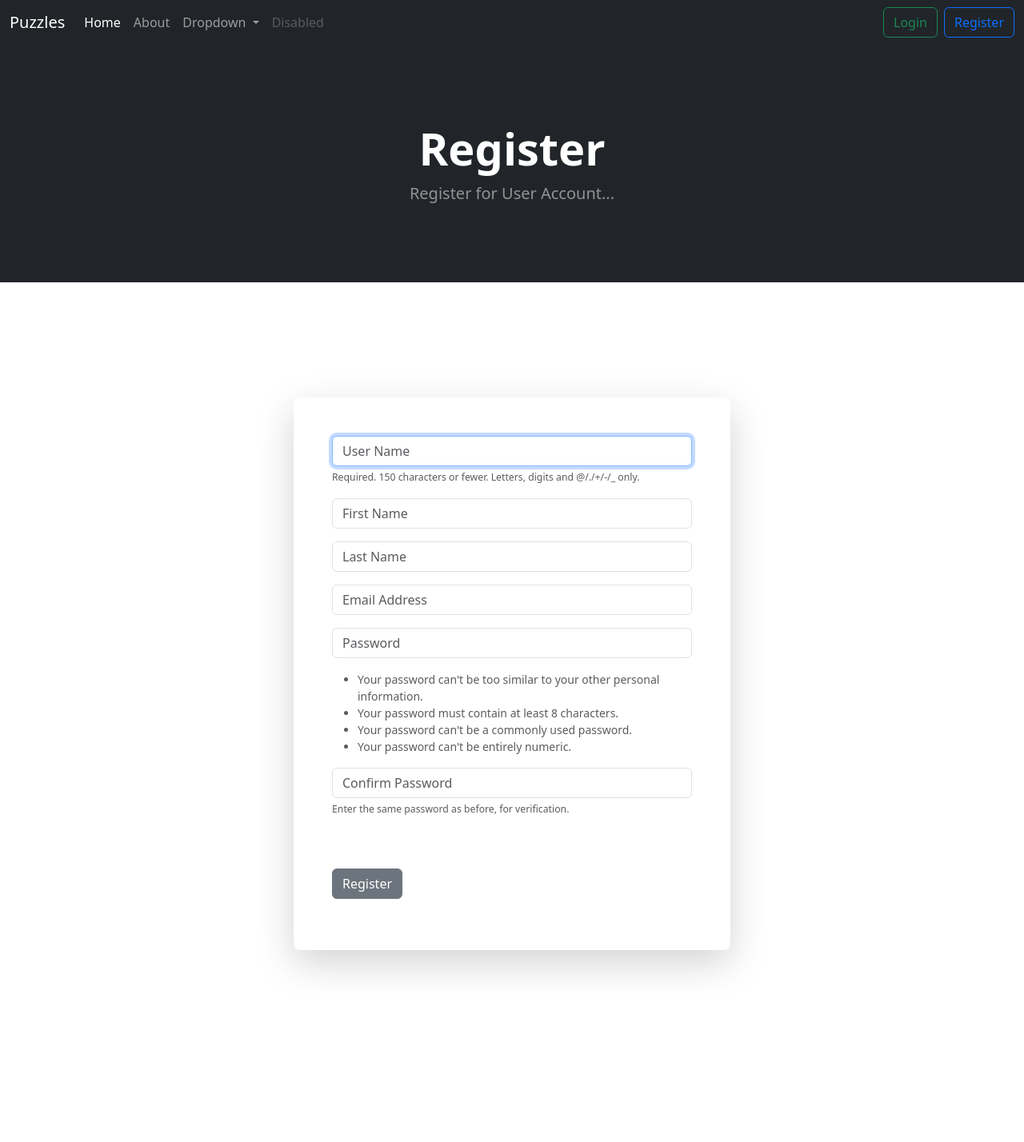
After one commit to VigneshvijayMohan/Puzzles-Django, a Django app: page /register/ in a window 1280 px wide. The commit adds this page. Shown: the top 1428 px of the page at 80% size. Run offline with Django 4.2, Linux system fonts and the light colour scheme.

Commit message:
Register page added

```diff
--- /dev/null
+++ b/puzzles/quiz/forms.py
@@ -0,0 +1,32 @@
+from django.contrib.auth.models import User
+from django.contrib.auth.forms import UserCreationForm
+from django import forms
+
+
+
+class SignUpForm(UserCreationForm):
+	email = forms.EmailField(label="", widget=forms.TextInput(attrs={'class':'form-control', 'placeholder':'Email Address'}))
+	first_name = forms.CharField(label="", max_length=100, widget=forms.TextInput(attrs={'class':'form-control', 'placeholder':'First Name'}))
+	last_name = forms.CharField(label="", max_length=100, widget=forms.TextInput(attrs={'class':'form-control', 'placeholder':'Last Name'}))
+
+	class Meta:
+		model = User
+		fields = ('username', 'first_name', 'last_name', 'email', 'password1', 'password2')
+
+	def __init__(self, *args, **kwargs):
+		super(SignUpForm, self).__init__(*args, **kwargs)
+
+		self.fields['username'].widget.attrs['class'] = 'form-control'
+		self.fields['username'].widget.attrs['placeholder'] = 'User Name'
+		self.fields['username'].label = ''
+		self.fields['username'].help_text = '<span class="form-text text-muted"><small>Required. 150 characters or fewer. Letters, digits and @/./+/-/_ only.</small></span>'
+
+		self.fields['password1'].widget.attrs['class'] = 'form-control'
+		self.fields['password1'].widget.attrs['placeholder'] = 'Password'
+		self.fields['password1'].label = ''
+		self.fields['password1'].help_text = '<ul class="form-text text-muted small"><li>Your password can\'t be too similar to your other personal information.</li><li>Your password must contain at least 8 characters.</li><li>Your password can\'t be a commonly used password.</li><li>Your password can\'t be entirely numeric.</li></ul>'
+
+		self.fields['password2'].widget.attrs['class'] = 'form-control'
+		self.fields['password2'].widget.attrs['placeholder'] = 'Confirm Password'
+		self.fields['password2'].label = ''
+		self.fields['password2'].help_text = '<span class="form-text text-muted"><small>Enter the same password as before, for verification.</small></span>'
--- a/puzzles/quiz/templates/quiz/navbar.html
+++ b/puzzles/quiz/templates/quiz/navbar.html
@@ -33,7 +33,7 @@
           <a class="btn btn-outline-danger me-2" href="{% url "logout" %}" role="button">Logout</a>
         {% else %}
           <a class="btn btn-outline-success me-2" href="{% url "login" %}" role="button">Login</a>
-          <a class="btn btn-outline-primary" href="#" role="button">Register</a>
+          <a class="btn btn-outline-primary" href="{% url "register" %}" role="button">Register</a>
         {% endif %}
       </div>
     </div>
--- /dev/null
+++ b/puzzles/quiz/templates/quiz/register.html
@@ -0,0 +1,44 @@
+{% extends 'quiz/base.html' %}
+{% block content %}
+
+<!-- Header-->
+<header class="bg-dark py-5">
+    <div class="container px-4 px-lg-5 my-5">
+        <div class="text-center text-white">
+            <h1 class="display-4 fw-bolder">Register</h1>
+            <p class="lead fw-normal text-white-50 mb-0">Register for User Account...</p>
+        </div>
+    </div>
+</header>
+<br/><br/>
+<br/><br/>
+<br/><br/>
+
+<div class="container">
+    <div class="row justify-content-center">
+        <div class="col-lg-6">
+            <div class="card border-0 rounded-3 shadow-lg p-5">
+                <form method="POST" action="{% url 'register' %}" class="mb-3">
+
+                    {% csrf_token %}
+
+                    {{form.as_p}}
+                    <br/><br/>
+                    <button type= "submit" class = "btn btn-secondary">
+                        Register
+                    </button>
+
+                </form>
+            </div>
+        </div>
+    </div>
+</div>
+<br/><br/>
+<br/><br/>
+<br/><br/>
+<br/><br/>
+<br/><br/>
+<br/><br/>
+<br/><br/>
+
+{% endblock %}
--- a/puzzles/quiz/urls.py
+++ b/puzzles/quiz/urls.py
@@ -8,5 +8,6 @@ urlpatterns = [
     path("page/", views.page, name="page"),
     path("login/",views.login_user, name = "login" ),
     path("logout/",views.logout_user, name = "logout" ),
+    path("register/",views.register_user, name = "register" ),
 
 ]
--- a/puzzles/quiz/views.py
+++ b/puzzles/quiz/views.py
@@ -2,6 +2,7 @@ from django.shortcuts import render, redirect
 from django.contrib.auth import authenticate, login, logout
 from .models import Question, Category
 from django.contrib import messages
+from .forms import SignUpForm
 # Create your views here.
 
 
@@ -56,3 +57,24 @@ def logout_user(request):
 	logout(request)
 	messages.success(request, ("You have been logged out...Thanks for stopping by..."))
 	return redirect('home')
+
+
+def register_user(request):
+    form = SignUpForm()
+    if request.method == "POST":
+        form = SignUpForm(request.POST)
+        if form.is_valid():
+            form.save()
+            print("valid")
+            username = form.cleaned_data['username']
+            password = form.cleaned_data['password1']
+			# log in user
+            user = authenticate(username=username, password=password)
+            login(request, user)
+            messages.success(request, ("Username Created - Please Fill Out Your User Info Below..."))
+            return redirect('update_info')
+        else:
+            messages.success(request, ("Whoops! There was a problem Registering, please try again..."))
+            return redirect('register')
+    else:
+        return render(request, 'quiz/register.html', {'form':form})
```
